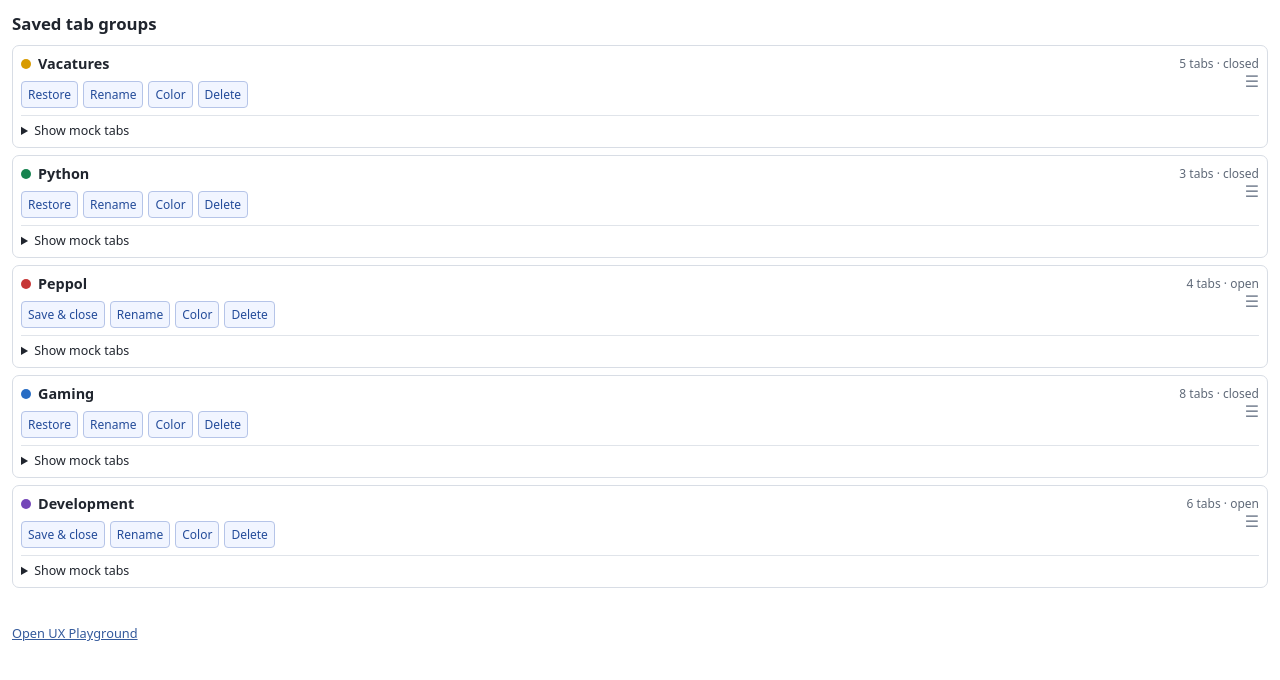
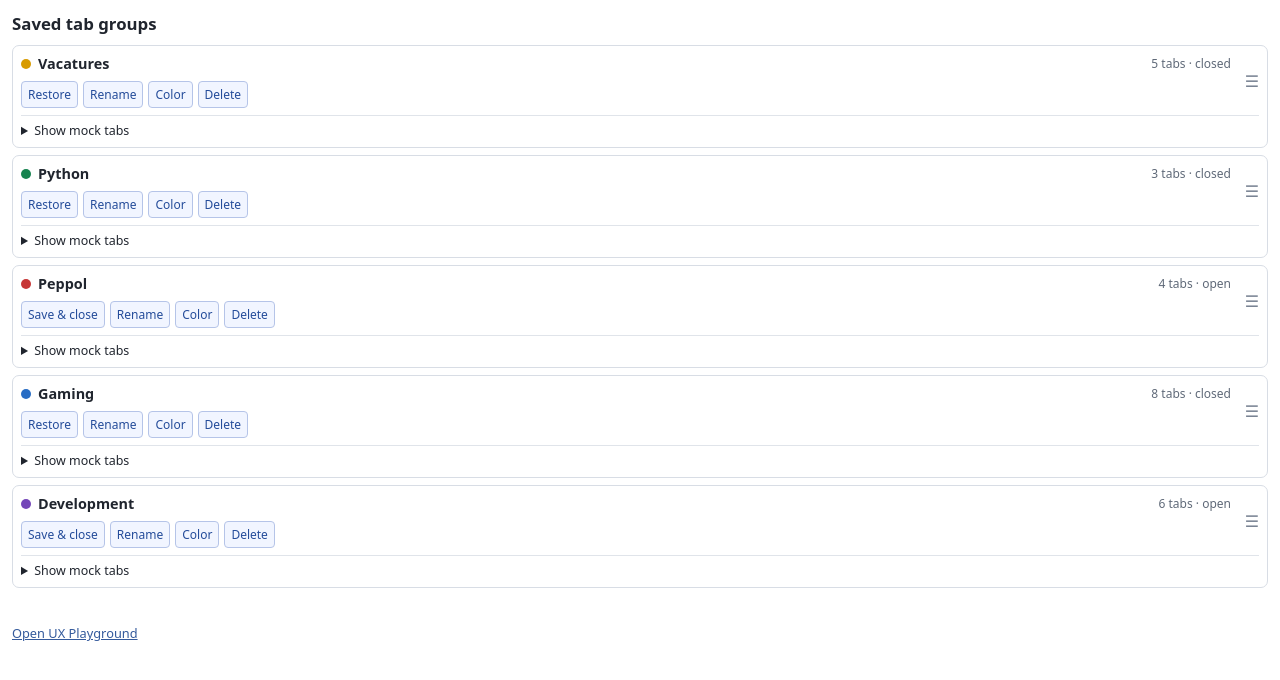
Before and after one commit to daniele-f/saved-tabs-extension, a website with bundled scripts: page popup/popup.html in a window 1280 px wide. Built offline with nearby package versions, Linux system fonts and the light colour scheme; some packages are replaced by stand-ins of ours.

Commit message:
style: offset group metadata from drag handle

```diff
--- a/shared/ui.css
+++ b/shared/ui.css
@@ -7,7 +7,7 @@ button, select, input { font: inherit; } button { cursor: pointer; } .toolbar {
 .group-list { display:grid; gap:7px; } .group-card { border:1px solid light-dark(#d8dde5, #515b67); border-radius:7px; padding:8px; }.group-primary { position:relative; }
 .group-summary { display:flex; align-items:center; gap:7px; } .group-summary strong { flex:1; font-size:.9rem; } .group-color { width:10px; height:10px; border-radius:50%; }
 .group-drag-handle { position:absolute; right:0; top:50%; transform:translateY(-50%); color:light-dark(#7a8494,#aeb7c4); font-size:1rem; line-height:1; cursor:grab; user-select:none; }.group-drag-handle:active { cursor:grabbing; }.group-card.is-dragging { opacity:.45; }.group-card.is-drop-target { outline:2px solid light-dark(#5b77bd,#a8c2ff); outline-offset:2px; }
-.group-meta { color:light-dark(#5f6978,#c1c8d2); font-size:.75rem; white-space:nowrap; }.group-actions { display:flex; gap:5px; flex-wrap:wrap; margin-top:8px; }
+.group-meta { margin-right:28px; color:light-dark(#5f6978,#c1c8d2); font-size:.75rem; white-space:nowrap; }.group-actions { display:flex; gap:5px; flex-wrap:wrap; margin-top:8px; }
 .group-action, .link-button { border:1px solid light-dark(#b5c4e8,#6175a0); background:light-dark(#f1f5ff,#2c3b5c); color:light-dark(#244c9a,#cfdbff); border-radius:4px; padding:4px 6px; font-size:.75rem; }
 .group-details { margin-top:7px; font-size:.78rem; } .group-details ul { margin:5px 0 0; padding-left:19px; color:light-dark(#526071,#bec7d5); }.status { min-height:1.4em; margin:9px 0 0; font-size:.78rem; color:light-dark(#345a9c,#bed0ff); }.empty-state { color:light-dark(#5f6978,#bac3d0); }
 .footer-link { display:block; margin-top:10px; font-size:.8rem; color:light-dark(#345a9c,#bed0ff); }
```
